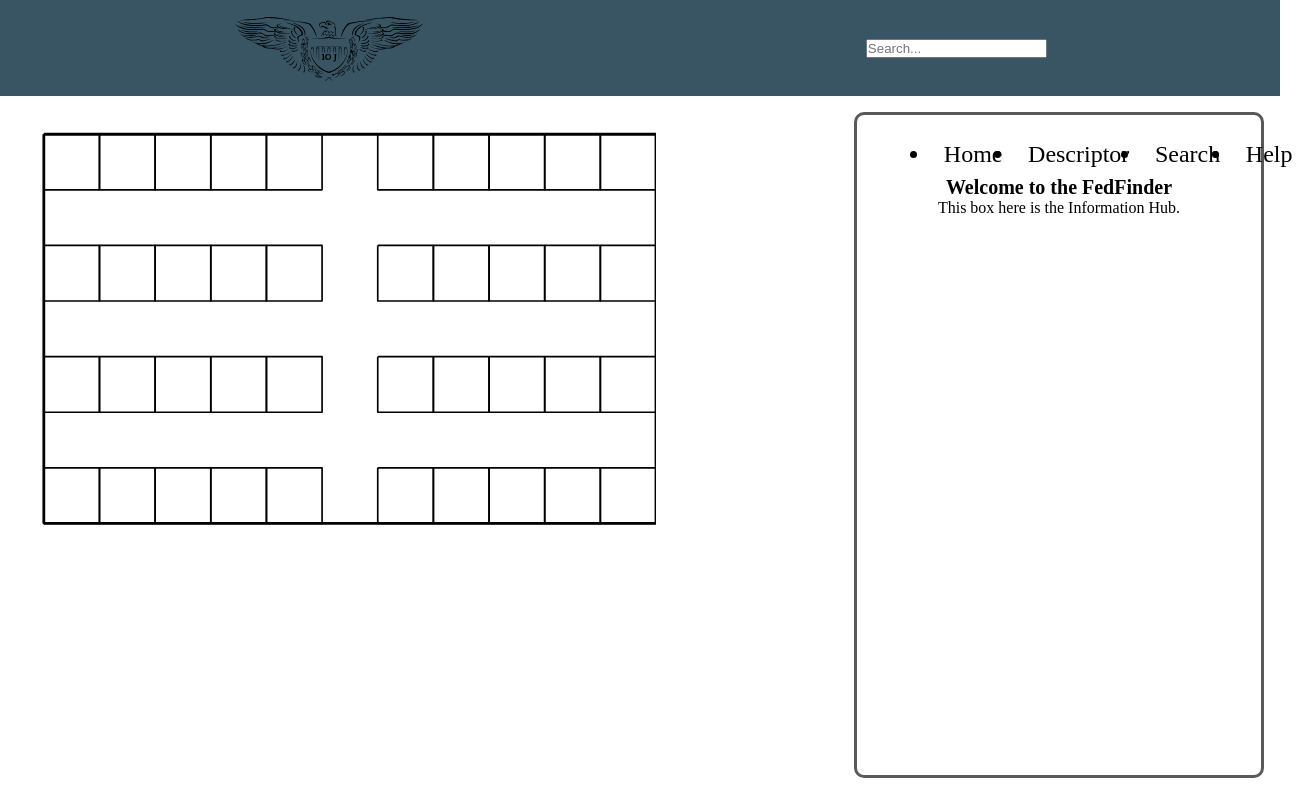
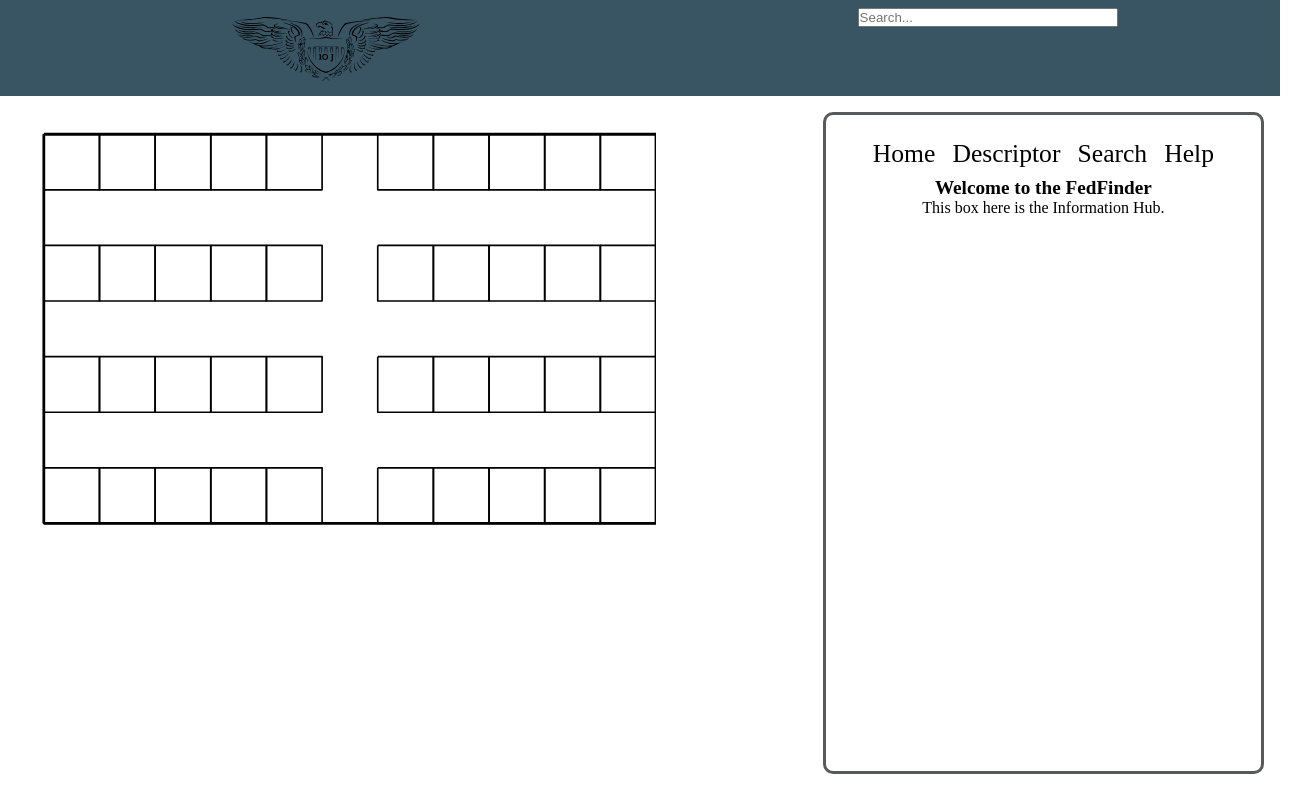
Before and after one commit to marrahd123/fed-finder, a React (Create React App) app in the folder fedfinder/: page / in a window 1280 px wide. Shown: the whole page, 1305 px wide, since content can reach past the window. Built offline with nearby package versions, Linux system fonts and the light colour scheme.

Commit message:
Modified Css so that it looks a bit more uniform and should change with resizing of windows.

```diff
--- a/fedfinder/src/App.css
+++ b/fedfinder/src/App.css
@@ -20,12 +20,21 @@
   justify-content: space-around;
   padding-left: 1vw;
   padding-right: 1vw;
-
 }
 
 .App-Nav-Logo {
   height: 10vh;
   width: 24vh;
+}
+
+.App-Search {
+  width: 24vh;
+  height: 10vh;
+}
+
+.search-input {
+  width: 20vw;
+  height: 10 vh;
 }
 
 .App-header {
@@ -55,23 +64,13 @@
 
 .App-Info {
   justify-self: flex-end;
-  padding: 10px;
+  padding-top: 2vh;
+  padding-bottom: 2vh;
+  padding-right: 2vw;
+  padding-left: 2vw;
   border-radius: 10px;
   border-style: solid;
   border-color: #58595b;
   width: 30vw;
-  height: 80vh;
+  height: 78vh;
 }
-
-.App-link {
-  color: #61dafb;
-}
-
-@keyframes App-logo-spin {
-  from {
-    transform: rotate(0deg);
-  }
-  to {
-    transform: rotate(360deg);
-  }
-}
--- a/fedfinder/src/App.js
+++ b/fedfinder/src/App.js
@@ -1,4 +1,4 @@
-import React, {Component} from 'react';
+import React from 'react';
 import logo from './assets/FedReserveLogo.svg';
 import floor from './assets/floor1.svg';
 import Info from './components/Info';
--- a/fedfinder/src/components/Comp.css
+++ b/fedfinder/src/components/Comp.css
@@ -1,30 +1,37 @@
+/* This is the beginnning of CSS for the Info-Hub Component */
 .Info-Hub {
     display: flex;
     flex-direction: column;
     justify-content: space-evenly;
     width: 30vw;
 }
+
+/* .Hub sets the flow of item within the hub to centered and flowing downward */
 .Hub {
     display: flex;
     flex-direction: column;
     justify-content: space-evenly;
     align-items: center;
-    padding-top: 1em;
+    padding-top: 1vh;
 }
 
+/* .Hub-Nav sets the flow of items left to right and spaces content evenly within the available space. Text will adjust to fit the screen size as well. */
 .Hub-Nav {
     display: flex;
     flex-direction: row;
     justify-content: space-around;
-    width: 20vw;
+    width: 28vw;
     font-size: 3vh;
     padding-bottom: 1vh;
-}
-.Tab {
-    padding-left: 1vw;
-    padding-right: 1vw;
+    font-size: 2vw;
 }
 
+/* CSS for each tab itself. Right now this just gets rid of the terrible bullet points */
+.Tab {
+    display: flex;
+}
+
+/* Organizes content centered */
 .TabPanel {
     display: flex;
     align-content: center;
@@ -33,5 +40,5 @@
 }
 
 .TabPanel h1 {
-    font-size: 2.5vh;
+    font-size: 1.5vw;
 }
--- a/fedfinder/src/components/Info.js
+++ b/fedfinder/src/components/Info.js
@@ -1,4 +1,4 @@
-import React, {Component} from 'react';
+import React from 'react';
 import {Tab, Tabs, TabList, TabPanel} from 'react-tabs';
 import {style} from 'react-tabs';
 import './Comp.css';
```
